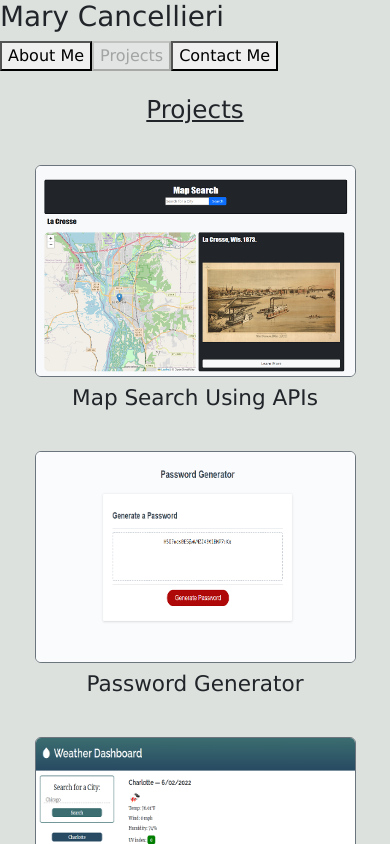
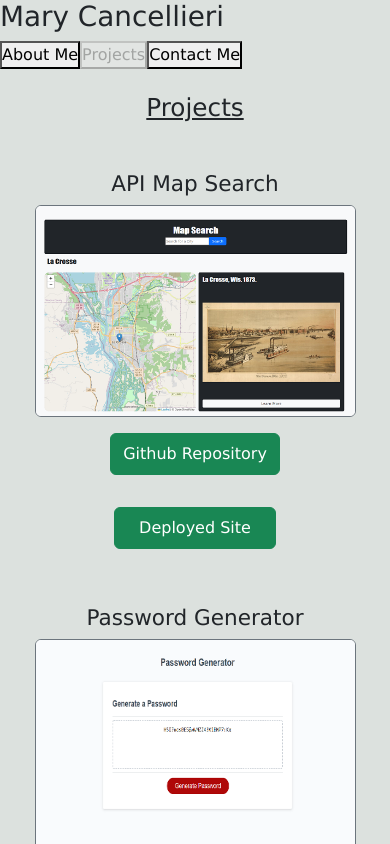
Before and after one commit to mycancel/portfolio, a React (Create React App) app: page / in a window 390 px wide. Both pictures are taken after a click on the button "Projects". Shown: the top 844 px of the page. Built offline with nearby package versions, Linux system fonts and the light colour scheme.

Commit message:
added responsiveness to project links

```diff
--- a/src/components/Project.js
+++ b/src/components/Project.js
@@ -6,7 +6,7 @@ var projectArray = [
     app: "https://hreichgelt.github.io/Maps---The-Fingerprint-of-the-Past/",
     src: "./images/map-search.png",
     alt: "Map Search",
-    title: "Map Search Using APIs",
+    title: "API Map Search",
   },
   {
     git: "https://github.com/mycancel/password-generator",
@@ -49,6 +49,7 @@ function addProjects() {
   const projects = projectArray.map((project) => {
     return (
       <article className="col-10 col-sm-6 col-md-4 col-lg-3 m-3">
+        <h4 className="text-center mt-2 text-nowrap">{project.title}</h4>
         <div className="card border-secondary">
           <img
             src={project.src}
@@ -57,16 +58,25 @@ function addProjects() {
             height="210px"
             className="card-img"
           />
+          {/* An overlay is displayed over the image on large screens */}
           <div className="card-img-overlay text-center overlay">
             <a className="card-text" href={project.git} target="_blank" rel="noreferrer">
               <button className="m-3 mt-4 btn btn-success">Github Repository</button>
             </a>
             <a className="card-text" href={project.app} target="_blank"rel="noreferrer">
-              <button  className="m-3 btn btn-success">Deployed Site</button>
+              <button className="m-3 btn btn-success">Deployed Site</button>
             </a>
           </div>
         </div>
-        <h4 className="text-center mt-2">{project.title}</h4>
+        {/* This is displayed underneath the image on small to medium screens */}
+        <div className="text-center note">
+            <a className="card-text" href={project.git} target="_blank" rel="noreferrer">
+              <button className="m-3 py-2 btn btn-success">Github Repository</button>
+            </a>
+            <a className="card-text" href={project.app} target="_blank"rel="noreferrer">
+              <button className="m-3 px-4 py-2 btn btn-success">Deployed Site</button>
+            </a>
+        </div>
       </article>
     );
   });
--- a/src/css/reset.css
+++ b/src/css/reset.css
@@ -0,0 +1,33 @@
+/* Resets the box size of every element */
+* {
+  margin: 0;
+  padding: 0;
+  box-sizing: border-box;
+}
+
+/* Gives the body element a parent height to compare against */
+html {
+  height: 100%;
+}
+
+body {
+  min-height: 100%;
+  line-height: 1;
+  font-family: sans-serif;
+}
+
+h1, h2, h3, h4, h5, h6 {
+  font-size: 100%;
+}
+
+/* Matches the font of special elements to the rest of the page */
+input, select, option, optgroup, textarea, button,
+pre, code {
+  font-size: 100%;
+  font-family: inherit;
+}
+
+/* Removes default bullet points from lists */
+ol, ul {
+  list-style: none;
+}
--- a/src/css/style.css
+++ b/src/css/style.css
@@ -18,7 +18,21 @@ body {
   opacity: 0;
 }
 
+.note {
+  display: none;
+}
+
 .overlay:hover{
   background-color: var(--card);
   opacity: 100%
 }
+
+/* When the screen's width reaches 920 or lower,*/
+@media screen and (max-width: 992px){
+ .overlay {
+  display:none;
+ }
+ .note {
+  display: block
+ }
+}
```
